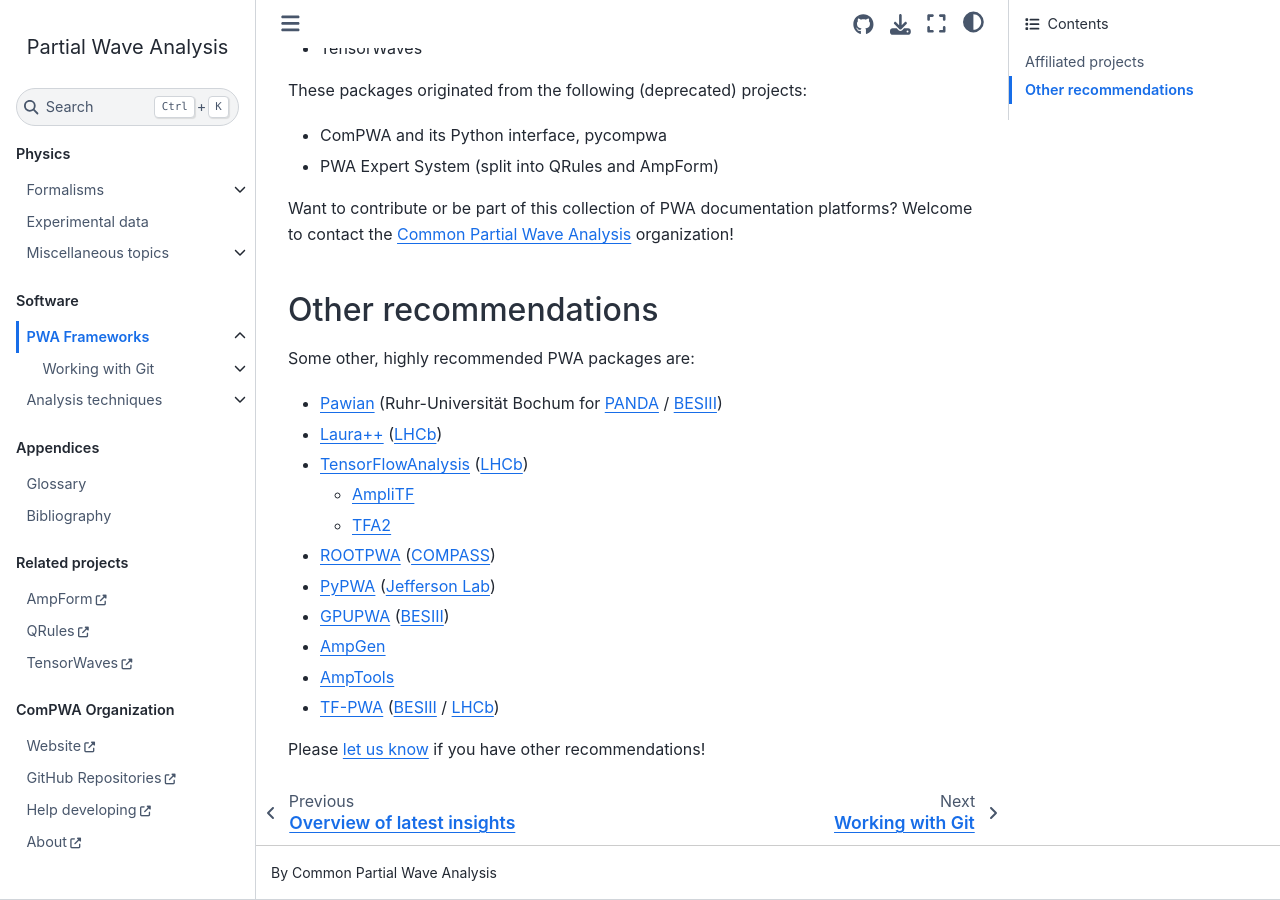
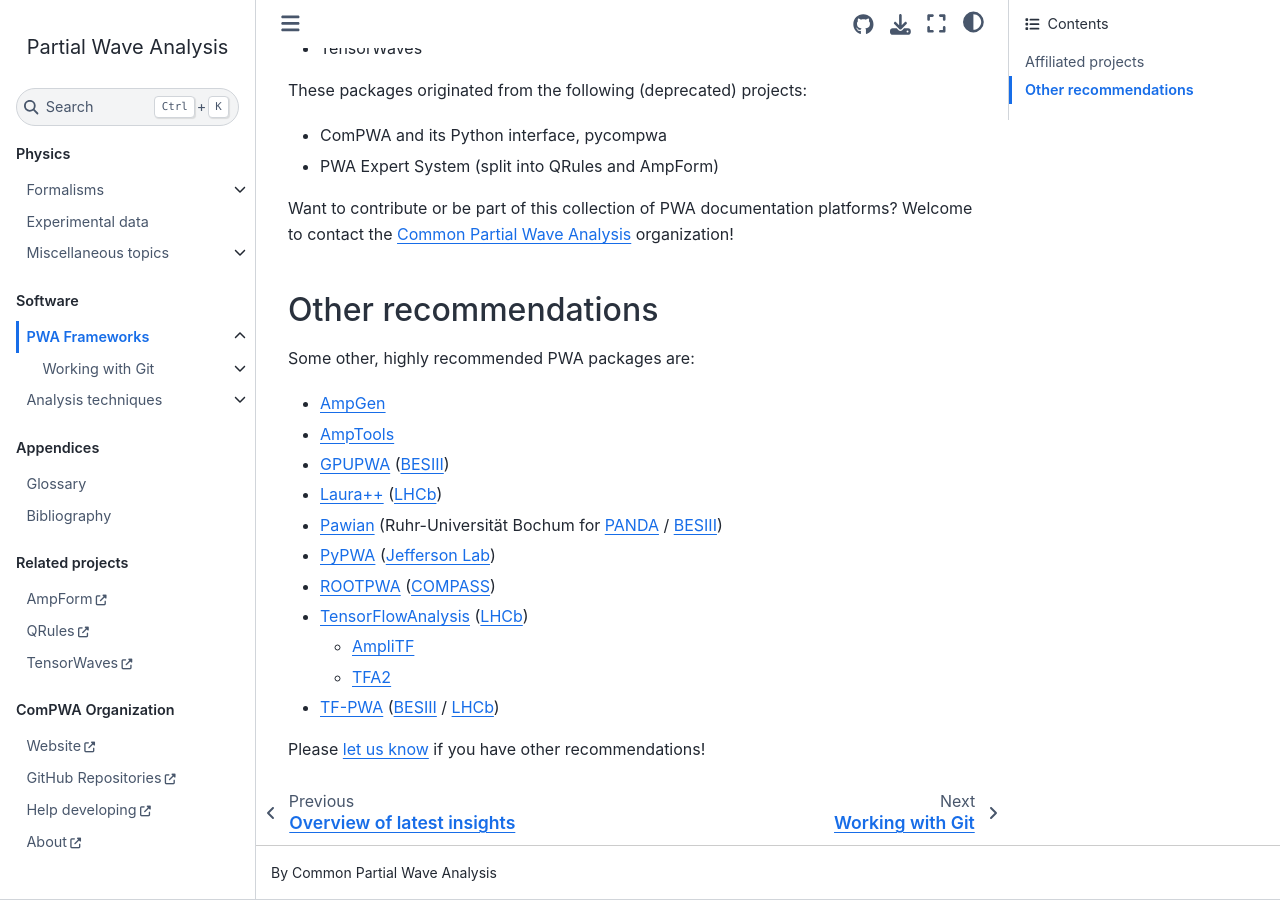
Before and after one commit to ComPWA/PWA-pages, a Sphinx documentation site: the page built from docs/software.md, in a window 1280 px wide and 900 px high, scrolled down 532 px. Built offline with Sphinx 7.4.7 and the Sphinx Book theme 1.1.4, drawn with Linux system fonts in a browser that asks for light colours; pages that are not in the unit, such as notebooks, are missing from menus.

Commit message:
style: sort PWA package alphabetically

```diff
--- a/docs/software.md
+++ b/docs/software.md
@@ -43,22 +43,22 @@
 
 Some other, highly recommended PWA packages are:
 
+- [AmpGen](https://github.com/GooFit/AmpGen/blob/master/README.md)
+- [AmpTools](https://github.com/mashephe/AmpTools)
+- [GPUPWA](https://sourceforge.net/projects/gpupwa)
+  ([BESIII](http://bes3.ihep.ac.cn))
+- [Laura++](https://doi.org/10.1016/j.cpc.2018.04.017)
+  ([LHCb](https://lhcb.web.cern.ch))
 - [Pawian](https://panda-wiki.gsi.de/foswiki/bin/view/PWA/PawianPwaSoftware)
   (Ruhr-Universität Bochum for [PANDA](https://panda.gsi.de) /
   [BESIII](http://bes3.ihep.ac.cn))
-- [Laura++](https://doi.org/10.1016/j.cpc.2018.04.017)
-  ([LHCb](https://lhcb.web.cern.ch))
+- [PyPWA](https://pypwa.jlab.org) ([Jefferson Lab](https://www.jlab.org))
+- [ROOTPWA](https://github.com/ROOTPWA-Maintainers/ROOTPWA)
+  ([COMPASS](https://home.cern/science/experiments/compass))
 - [TensorFlowAnalysis](https://gitlab.cern.ch/poluekt/TensorFlowAnalysis)
   ([LHCb](https://lhcb.web.cern.ch))
   - [AmpliTF](https://github.com/apoluekt/AmpliTF)
   - [TFA2](https://github.com/apoluekt/TFA2)
-- [ROOTPWA](https://github.com/ROOTPWA-Maintainers/ROOTPWA)
-  ([COMPASS](https://home.cern/science/experiments/compass))
-- [PyPWA](https://pypwa.jlab.org) ([Jefferson Lab](https://www.jlab.org))
-- [GPUPWA](https://sourceforge.net/projects/gpupwa)
-  ([BESIII](http://bes3.ihep.ac.cn))
-- [AmpGen](https://github.com/GooFit/AmpGen/blob/master/README.md)
-- [AmpTools](https://github.com/mashephe/AmpTools)
 - [TF-PWA](https://tf-pwa.rtfd.io) ([BESIII](http://bes3.ihep.ac.cn) /
   [LHCb](https://lhcb.web.cern.ch))
 
```
